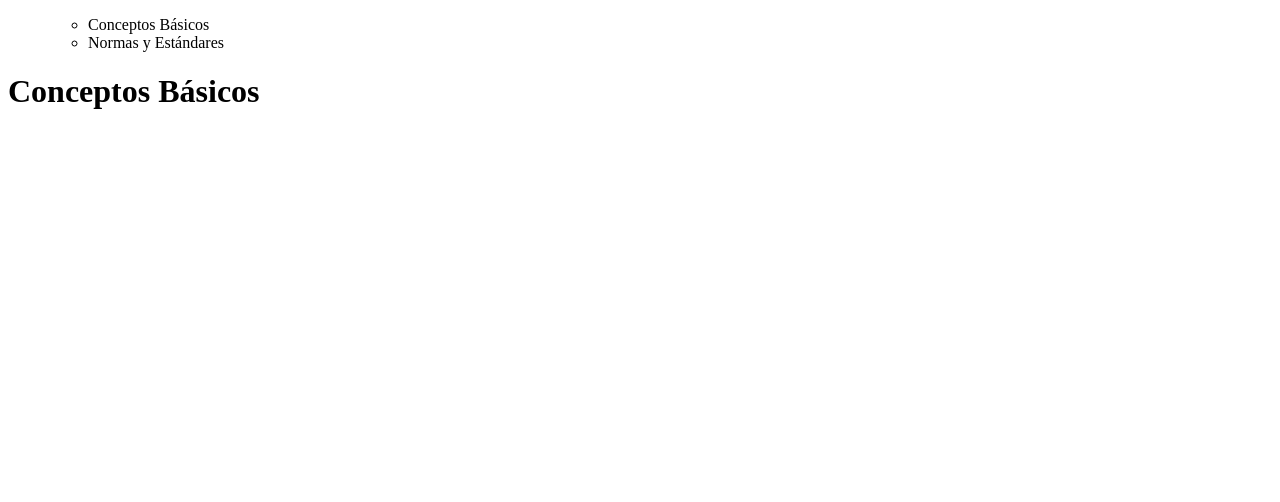
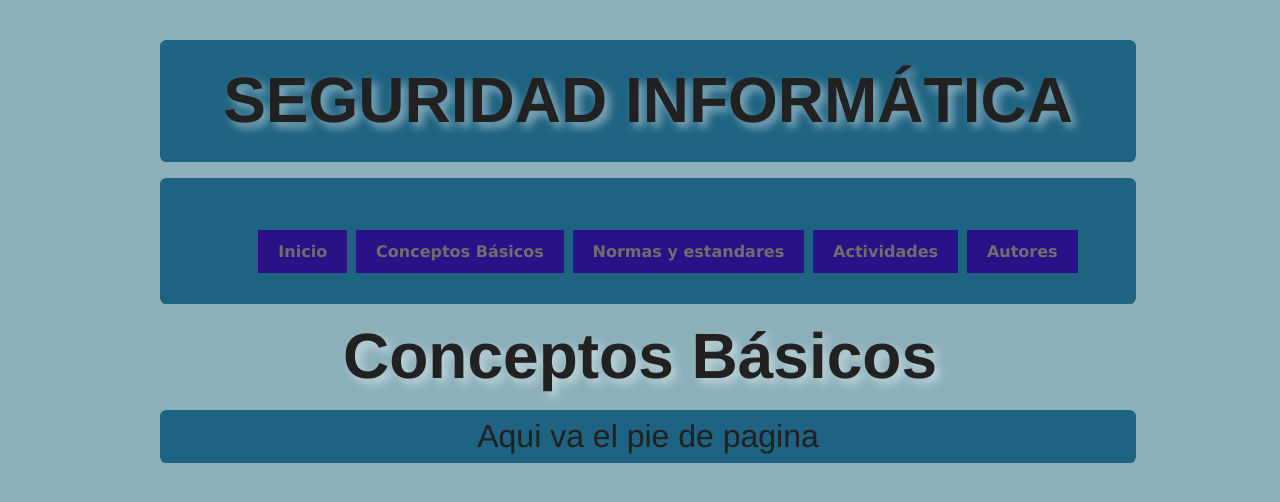
Before and after one commit to edvilague/Unida2FaseConstruccion, a plain HTML site: page conceptosbasicos.html in a window 1280 px wide. Drawn offline with Linux system fonts and the light colour scheme.

Commit message:
Menús
Cambié el estilo de los menús

```diff
--- a/conceptosbasicos.html
+++ b/conceptosbasicos.html
@@ -1,21 +1,35 @@
 <!DOCTYPE html>
 <html lang="es">
 <head>
+	<meta charset="utf-8">
 	<title>Conceptos Básicos</title>
+	<link rel="stylesheet" type="text/css" href="css/normalize.css">
+	<link rel="stylesheet" type="text/css" href="css/estilos.css">
+	</head>
+		<header>
+				<h1>SEGURIDAD INFORMÁTICA</h1>
+		</header>
 </head>
 <body>
-<ul>
-	<div id ="menu_container_div">
-		<ul id ="menu-menu" class="menu">
+	<header>
+		<section id="menu">
+			<ul>
+				<a href="index.html">Inicio</a>
+				<a href="conceptosbasicos.html">Conceptos Básicos</a>
+				<a href="normasyestandares.html">Normas y estandares</a>
+				<a href="#">Actividades</a>
+				<a href="#">Autores</a>
+			</ul>
+		</section>
+	</header>
 
-			<li id="menu-item-2478" class="menu-item menu-item-type-taxonomy menu-item-object-category menu-item-2478">
-			<e href="conceptosbasicos.html">Conceptos Básicos</e>
-			<li id="menu-item-2478" class="menu-item menu-item-type-taxonomy menu-item-object-category menu-item-2478">
-			<e href="normasyestandares.html">Normas y Estándares</e></li>
-		</ul>
-	</div>
-</ul>
-	<h1>Conceptos Básicos</h1>
+<h1>Conceptos Básicos</h1>
 
+<footer>
+	Aqui va el pie de pagina
+</footer>
 </body>
+<script type="js/jquery.js"></script>
+<script type="js/prefixfree.js"></script>
+<script type="js/modernizr.js"></script>
 </html>
--- a/css/estilos.css
+++ b/css/estilos.css
@@ -20,6 +20,7 @@ h1{
     text-shadow: 5px 5px 10px rgba(255,255,255,0.5);
  }
 header,nav,footer{
+	width: 100%;
  	background: #1E6381;
  	border-radius: 0.2em;
  	margin: 0.5em auto;
@@ -29,17 +30,26 @@ header,nav,footer{
  	list-style: none;
 
 }
-li{
-	font-family: "chaketmedium",helvetica,verdana;
-	background: #ce8506;
- 	border-radius: 0.2em;
- 	margin: 0.5em auto;
- 	max-width: 960px;
- 	padding: 0.25em;
- 	text-align: center;
- 	list-style: none;
+#menu{
+	width: 900px;
+	padding-top: 10px;
+	margin: auto;
 }
+#menu ul a{
+	color: #6e6e6e;
+	text-decoration: none;
+	font: bold 16px verdana;
+	padding: 12px 20px 12px 20px;
+	background: #2b1187;
+	border-bottom: 9px transparent #ccbc0e;
+	-webkit-transition: border-bottom .4s;
+	-moz-transition: border-bottom .4s;
+	-o-transition: border-bottom .4s;
+}
+#menu ul a:hover{
+	border-bottom: 9px solid #ccbc0e;
 
+}
 
 
 section#contenedor{
```
Also changed, not shown: index.html (+16 -9 lines), normasyestandares.html (+14 -4 lines).
